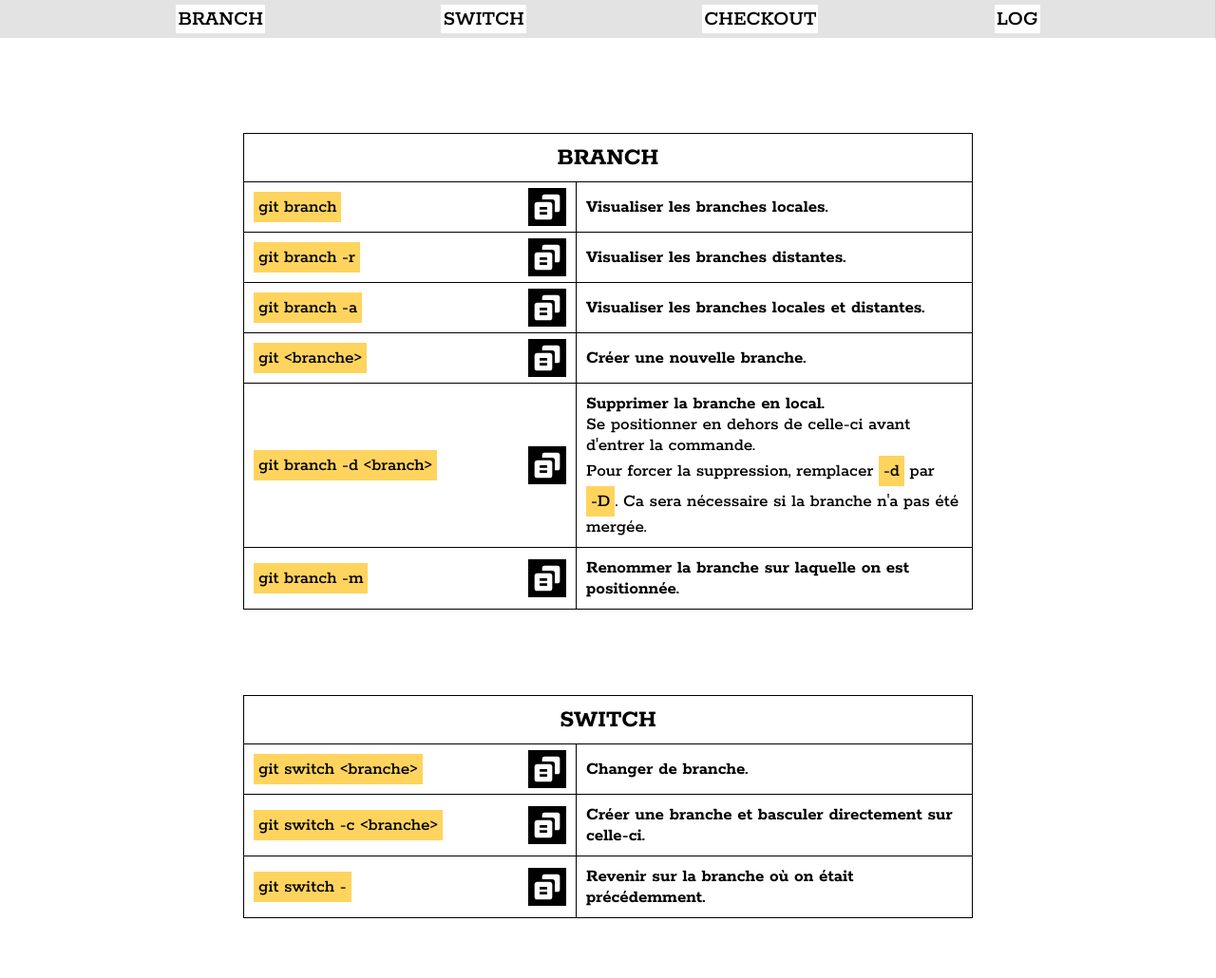
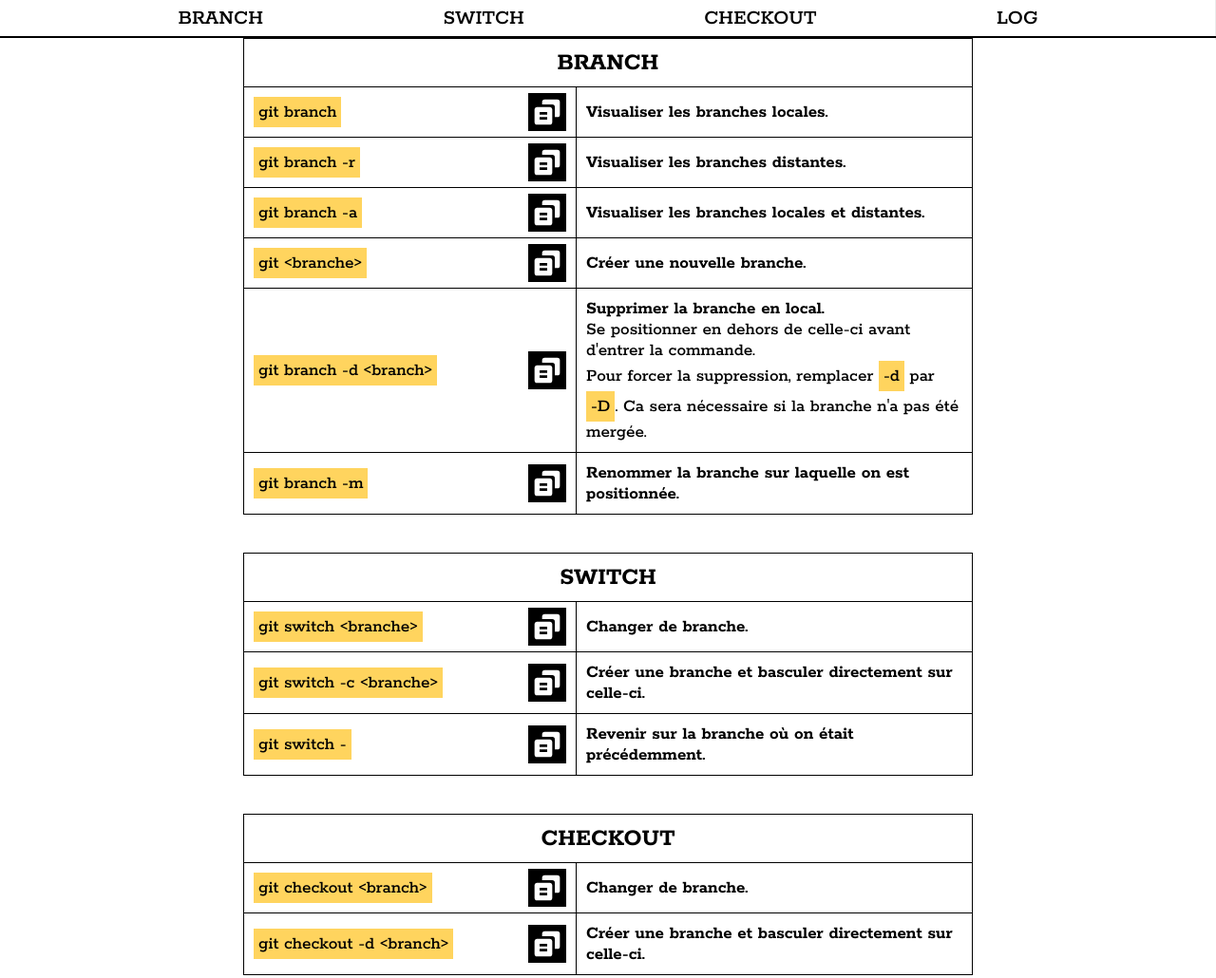
Before and after one commit to david-mi/cheatsheet_git, a website with bundled scripts: page index.html in a window 1280 px wide. Shown: the top 1030 px of the page at 95% size. Built offline with nearby package versions, Linux system fonts and the light colour scheme.

Commit message:
improving header and positionning with scrollings

```diff
--- a/style.css
+++ b/style.css
@@ -12,15 +12,15 @@ html {
 }
 
 :root {
-  --clr-nav-bg: rgba(0, 0, 0, 0.11);
+  --clr-nav-bg: rgba(0, 0, 0, 0);
   --height--nav: 40px;
 }
 
 body {
   display: grid;
   place-items: center;
-  gap: 50px;
-  padding: 50px 20%;
+  gap: 40px;
+  padding: 0 20% 50px;
 }
 
 header nav {
@@ -35,6 +35,7 @@ header nav {
   right: 0;
   height: var(--height--nav);
   padding-block: 5px;
+  border-bottom: solid 2px black;
 }
 
 nav a {
@@ -63,7 +64,6 @@ table {
   scroll-margin-top: var(--height--nav);
   width: 100%;
   scroll-behavior: smooth;
-  margin-top: var(--height--nav);
 }
 
 th {
```
